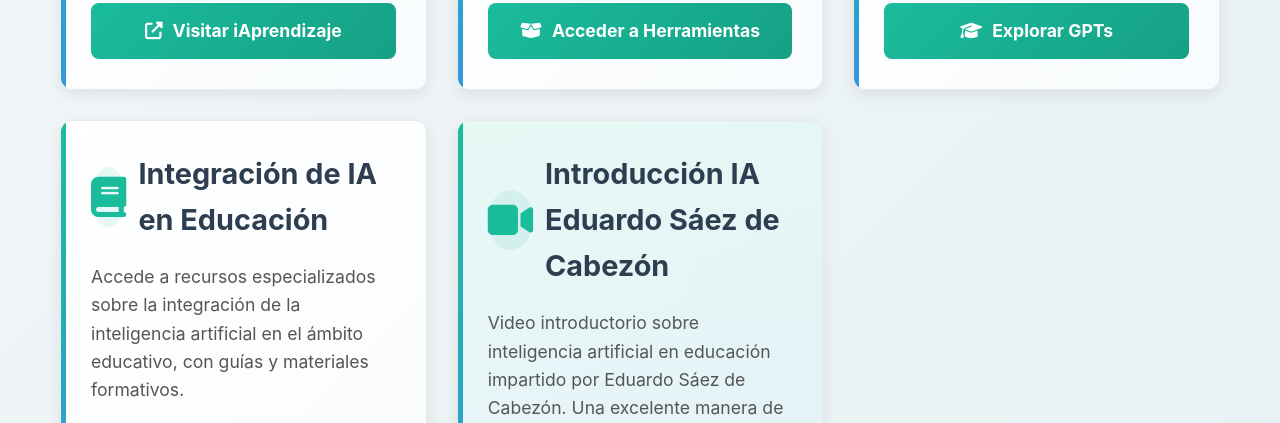
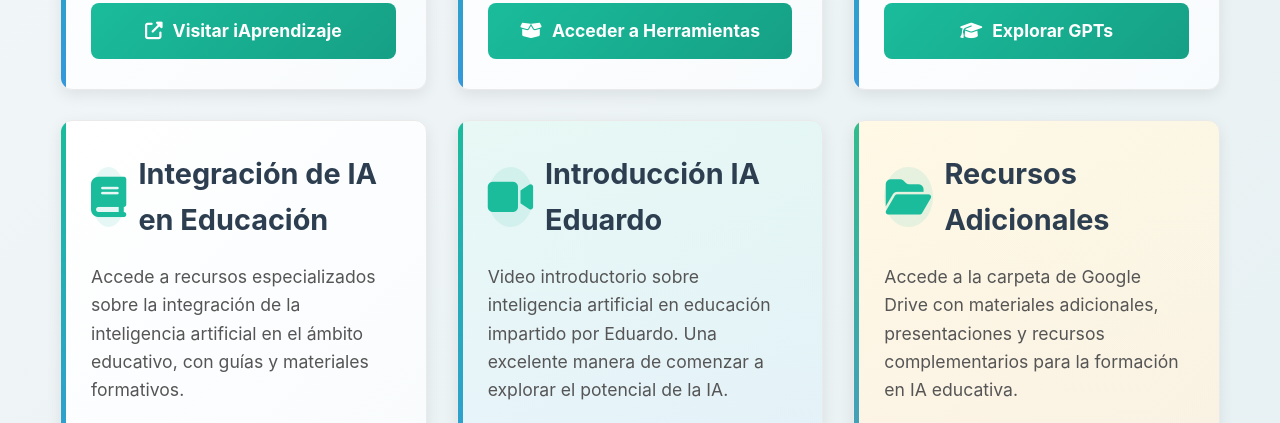
Before and after one commit to Luisgeria/Formacion-IA-para-el-profesorado, a plain HTML site: page index.html in a window 1280 px wide. Shown: the part 642-1065 px from the top of the page. Drawn offline with Linux system fonts and the light colour scheme.

Commit message:
Update index.html

```diff
--- a/index.html
+++ b/index.html
@@ -182,18 +182,29 @@
             z-index: 1;
         }
 
-        .video-thumbnail {
+        .video-content {
+            position: relative;
+            z-index: 2;
+        }
+
+        /* Estilo especial para la tarjeta de carpeta */
+        .folder-card {
+            position: relative;
+            overflow: hidden;
+        }
+
+        .folder-card::after {
+            content: "";
             position: absolute;
             top: 0;
             left: 0;
             width: 100%;
             height: 100%;
-            object-fit: cover;
-            opacity: 0.1;
-            z-index: 0;
+            background: linear-gradient(rgba(255, 193, 7, 0.1), rgba(255, 152, 0, 0.1));
+            z-index: 1;
         }
 
-        .video-content {
+        .folder-content {
             position: relative;
             z-index: 2;
         }
@@ -332,9 +343,17 @@
 
             <div class="resource-card video-card">
                 <div class="video-content">
-                    <h2><i class="fas fa-video"></i> Introducción IA Eduardo Sáez de Cabezón</h2>
-                    <p>Video introductorio sobre inteligencia artificial en educación impartido por Eduardo Sáez de Cabezón. Una excelente manera de comenzar a explorar el potencial de la IA.</p>
+                    <h2><i class="fas fa-video"></i> Introducción IA Eduardo</h2>
+                    <p>Video introductorio sobre inteligencia artificial en educación impartido por Eduardo. Una excelente manera de comenzar a explorar el potencial de la IA.</p>
                     <a href="https://drive.google.com/file/d/1otHJR0YY1pKNNAScq07HcBj2XEtCr-wa/view?usp=sharing" target="_blank"><i class="fas fa-play-circle"></i> Ver Video en Google Drive</a>
+                </div>
+            </div>
+
+            <div class="resource-card folder-card">
+                <div class="folder-content">
+                    <h2><i class="fas fa-folder-open"></i> Recursos Adicionales</h2>
+                    <p>Accede a la carpeta de Google Drive con materiales adicionales, presentaciones y recursos complementarios para la formación en IA educativa.</p>
+                    <a href="https://drive.google.com/drive/folders/1lFyoSGwqqTUYNMeNAZS8W4TQr_KZMdTO?usp=sharing" target="_blank"><i class="fas fa-external-link-alt"></i> Abrir Carpeta en Drive</a>
                 </div>
             </div>
         </div>
```
